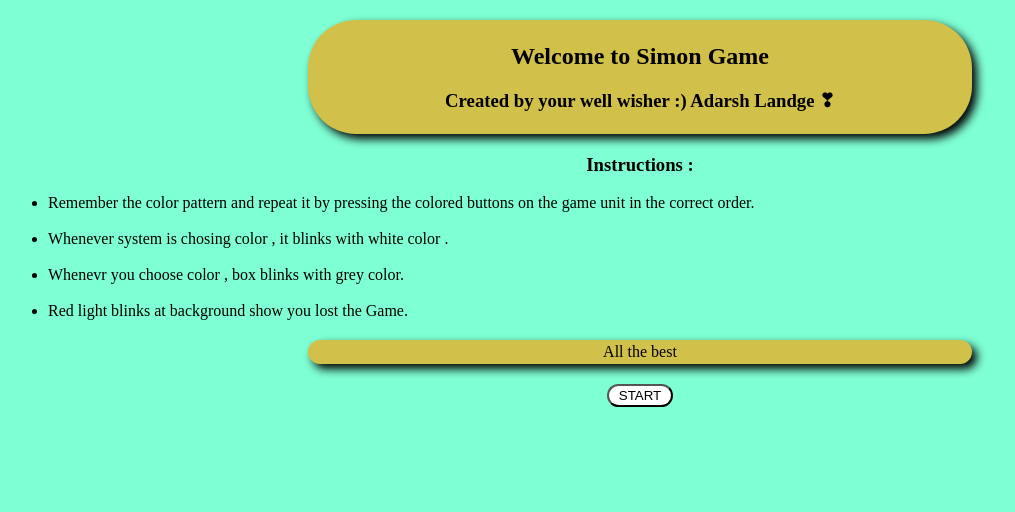
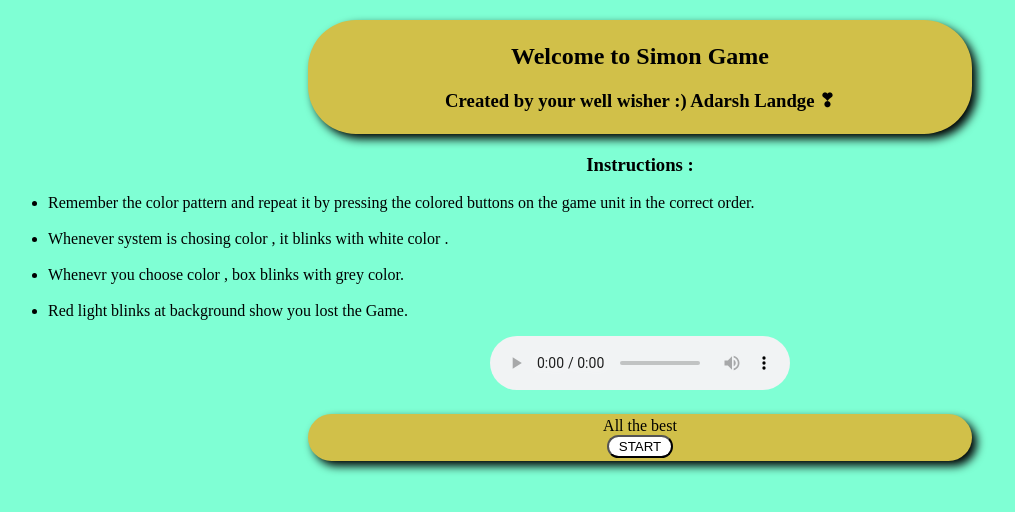
Before and after one commit to adarshl02/Simon-Says-Game, a plain HTML site: page index.html in a window 1280 px wide. Shown: the whole page, without its empty margins (0-1015 px from the left). Drawn offline with Linux system fonts and the light colour scheme.

Commit message:
Update index.html

```diff
--- a/index.html
+++ b/index.html
@@ -18,10 +18,16 @@
         <br><li>Whenevr you choose color , box blinks with grey color.</li>
         <br><li>Red light blinks at background show you lost the Game.</li>
     </ul>
-    <div class="heading">
+    <div>
+    <audio controls>
+        <source src="welcome.mp3">
+     </audio>  </div>
+
+     <div class="heading">
         All the best
+        <br>
+        <a href="simon.html"><button class="chge">START</button></a>
     </div>
-    <a href="simon.html"><button class="chge">START</button></a>
 
 </body>
 </html>
```
